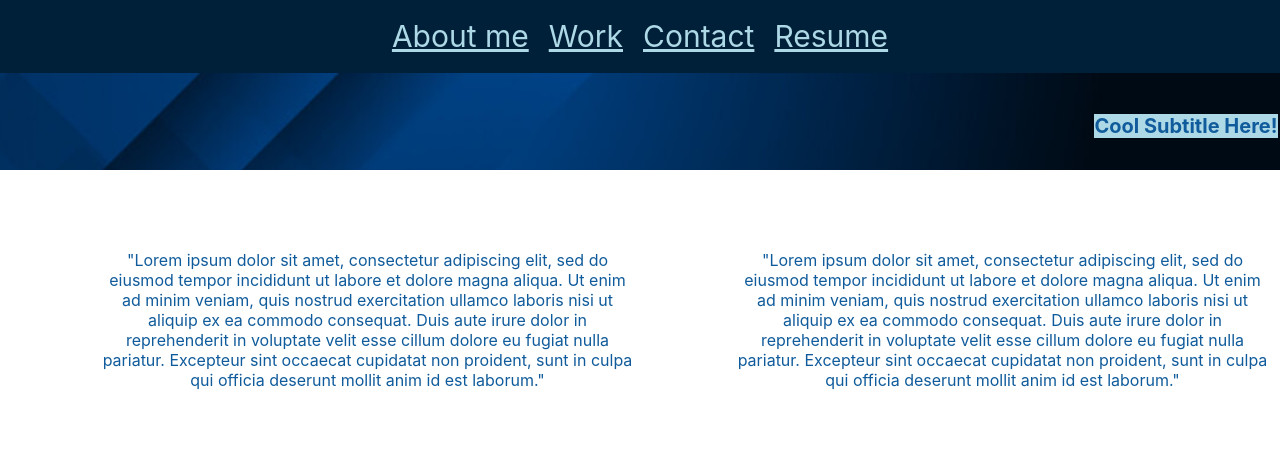
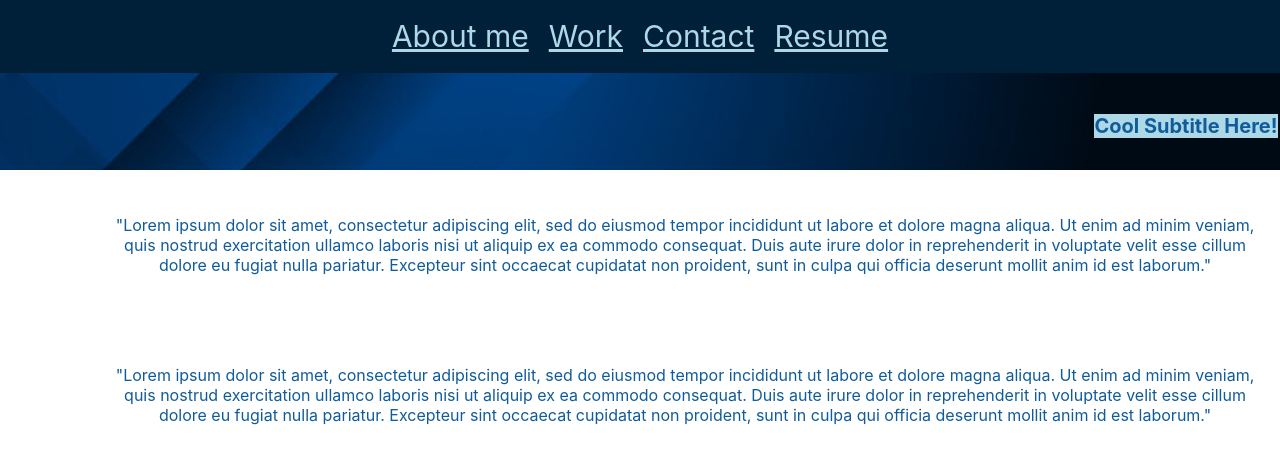
Before and after one commit to evan-pieper/Evan-Piepers-Portfolio, a React (Create React App) app in the folder REACT-portfolio/: page / in a window 1280 px wide. Shown: the top 464 px of the page. Built offline with nearby package versions, Linux system fonts and the light colour scheme.

Commit message:
changed aboutmesection to col instead of row so p elements stack now

```diff
--- a/REACT-portfolio/src/pages/AboutMe.js
+++ b/REACT-portfolio/src/pages/AboutMe.js
@@ -1,6 +1,6 @@
 function AboutMe() {
     return (
-      <section className="aboutMe row" id="aboutMeSection">
+      <section className="aboutMe col" id="aboutMeSection">
         {/* placeholder for about me*/}
         <p>"Lorem ipsum dolor sit amet, consectetur adipiscing elit, sed do eiusmod tempor incididunt ut labore et dolore magna aliqua. Ut enim ad minim veniam, quis nostrud exercitation ullamco laboris nisi ut aliquip ex ea commodo consequat. Duis aute irure dolor in reprehenderit in voluptate velit esse cillum dolore eu fugiat nulla pariatur. Excepteur sint occaecat cupidatat non proident, sunt in culpa qui officia deserunt mollit anim id est laborum."</p>
 
```
